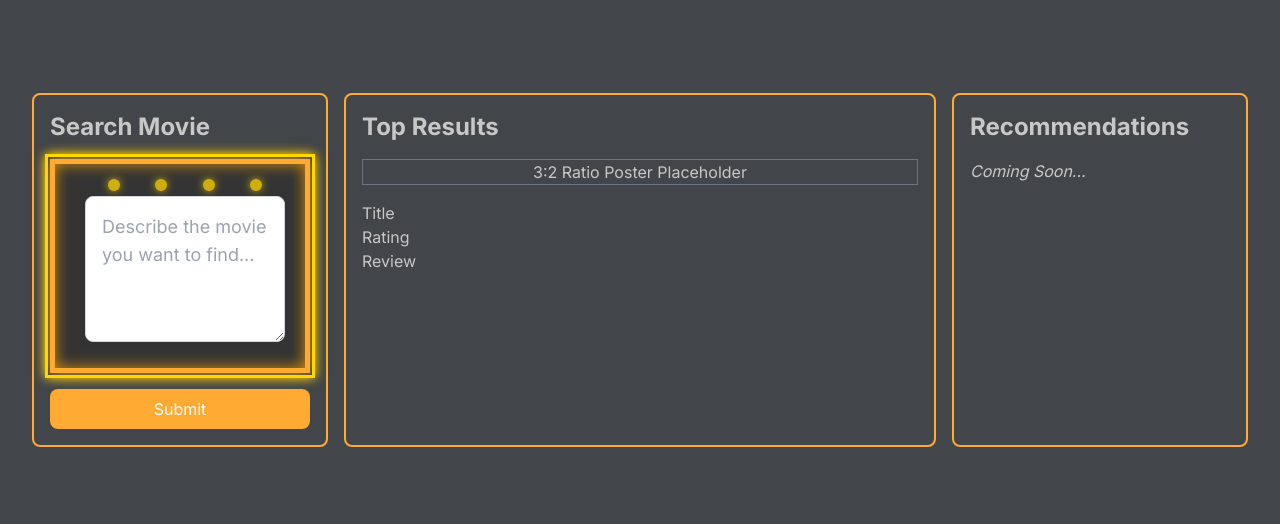
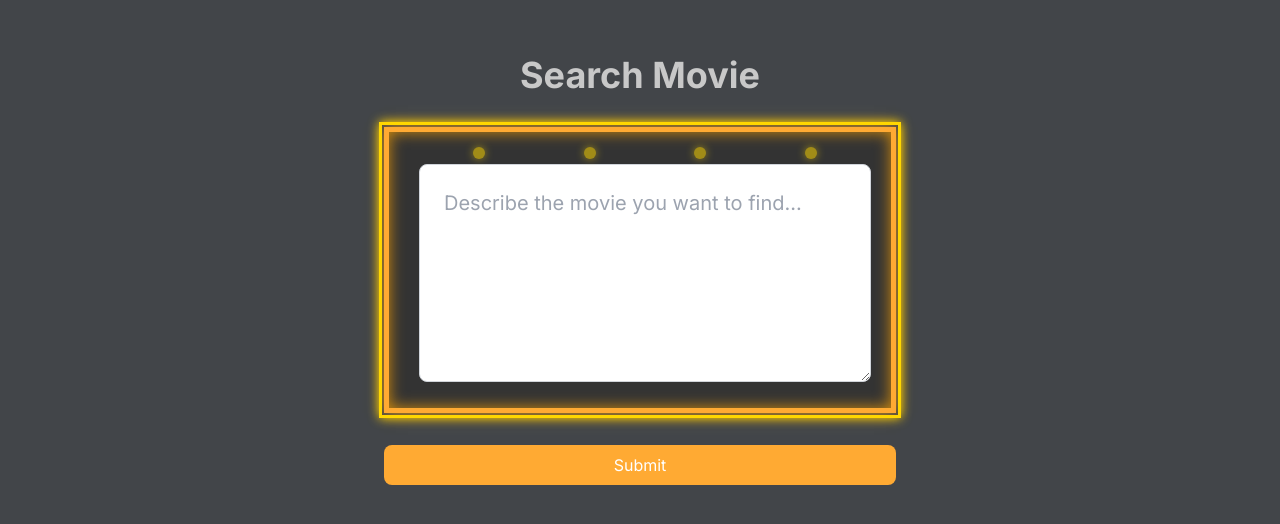
Before and after one commit to veerpal-shah/succulent-ripe-tomatoes, a Next.js app: page / in a window 1280 px wide. Shown: the part 130-654 px from the top of the page. Built offline with nearby package versions, Linux system fonts and the light colour scheme.

Commit message:
Progress on UI

```diff
--- a/src/app/page.tsx
+++ b/src/app/page.tsx
@@ -1,6 +1,6 @@
 "use client"; // Use the client-side runtime
 
-import { useState } from 'react'; // Import useState hook
+import { useState } from 'react';
 
 export default function Home() {
   const [userInput, setUserInput] = useState('');
@@ -36,7 +36,6 @@ export default function Home() {
         setMovieResults(data.movies);
         setErrorMessage(null);
         setHasSearched(true);  // Indicate that a search has been made
-
       } else {
         // Handle any errors from the API
         setErrorMessage(data.error || 'An error occurred while searching for movies.');
@@ -49,6 +48,38 @@ export default function Home() {
 
   return (
     <main className="flex min-h-screen flex-col items-center justify-center p-8 main-bg">
+
+      {!hasSearched ? (
+        // Larger marquee-styled search box before the first search
+        <div className="flex flex-col items-center justify-center w-full max-w-xl p-8">
+          <h2 className="text-4xl font-bold mb-8 text-center">Search Movie</h2>
+
+          <div className="marquee-border w-full p-6 mb-8">
+            <div className="marquee-lights">
+              <span className="light"></span>
+              <span className="light"></span>
+              <span className="light"></span>
+              <span className="light"></span>
+            </div>
+
+            <textarea
+              className="w-full p-6 text-xl border border-gray-300 rounded-lg focus:outline-none focus:ring-2 focus:ring-[#8ea18c] text-black"
+              placeholder="Describe the movie you want to find..."
+              rows={6}
+              value={userInput}x
+              onChange={(e) => setUserInput(e.target.value)}
+            />
+          </div>
+
+          <button
+            className="submit-button w-full text-white py-3 px-5 rounded-lg focus:outline-none focus:ring-2 focus:ring-[#6c786d] focus:ring-opacity-50"
+            onClick={handleSubmit}
+          >
+            Submit
+          </button>
+        </div>
+      ) : (
+        // Full layout after search
         <div className="grid-layout w-full max-w-7xl">
 
           {/* Search Section */}
@@ -79,11 +110,11 @@ export default function Home() {
             </button>
 
             {/* Top Guesses */}
-          {hasSearched && movieResults.length > 1 && (
+            {movieResults.length > 1 && (
               <>
                 <h3 className="text-xl mt-6">Other Top Guesses:</h3>
                 <ul className="list-disc pl-5 mt-2">
-                {movieResults.slice(1).map((movie, index) => (
+                  {movieResults.slice(1, 4).map((movie, index) => (
                     <li key={index}>{movie}</li>
                   ))}
                 </ul>
@@ -91,38 +122,38 @@ export default function Home() {
             )}
           </div>
 
-        {/* Poster Section - Always Visible with Placeholder */}
+          {/* Poster Section - Visible After Search */}
           <div className="poster-section">
-          <h2 className="text-2xl font-bold mb-4">Top Results</h2>
+            <h2 className="text-2xl font-bold mb-4">Top Result</h2>
             <div className="aspect-w-2 aspect-h-3 border border-gray-500 flex items-center justify-center">
-            {hasSearched && movieResults.length > 0 ? (
+              {movieResults.length > 0 ? (
                 <img
-                src="/image_name.jpg"  // Couldn't get this to work
-                alt={movieResults[0]}  // I think this is how this should be accessed but not sure because bonsai isn't working on my LM
+                  src="/image_name.jpg"  // Image placeholder
+                  alt={movieResults[0]}  // First movie title
                   className="object-cover w-full h-full rounded-md"
                 />
               ) : (
-              <p>3:2 Ratio Poster Placeholder</p> // Placeholder text for the poster section
+                <p>3:2 Ratio Poster Placeholder</p>
               )}
             </div>
             <div className="mt-4">
-            <p>{hasSearched && movieResults.length > 0 ? `Title: ${movieResults[0]}` : "Title"}</p>
+              <p>{movieResults.length > 0 ? `Title: ${movieResults[0]}` : "Title"}</p>
               <p>Rating</p>
               <p>Review</p>
             </div>
           </div>
 
-        {/* Recommendations Section - Always Visible */}
+          {/* Recommendations Section - Visible After Search */}
           <div className="recommendations-section">
             <h2 className="text-2xl font-bold mb-4">Recommendations</h2>
             <p className="italic">Coming Soon...</p>
           </div>
+
         </div>
+      )}
     </main>
   );
 }
-
-
 
 /*
 - Need to get this tied to the elastic search to test functionality
```
Also changed, not shown: src/app/globals.css (line endings or trailing spaces). Lines whose indentation alone changed are shown as unchanged.
